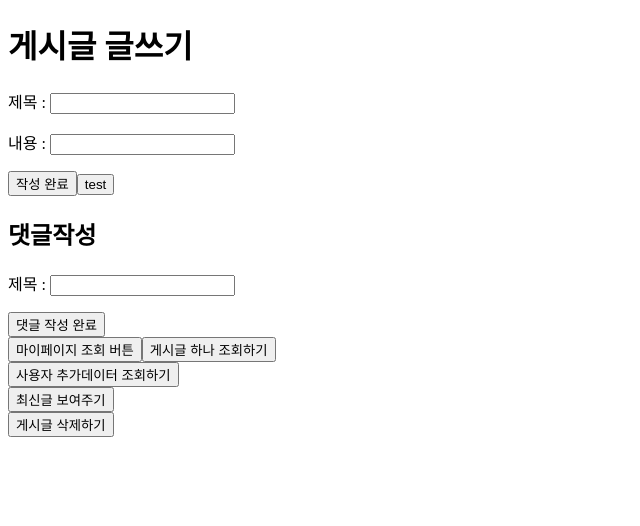
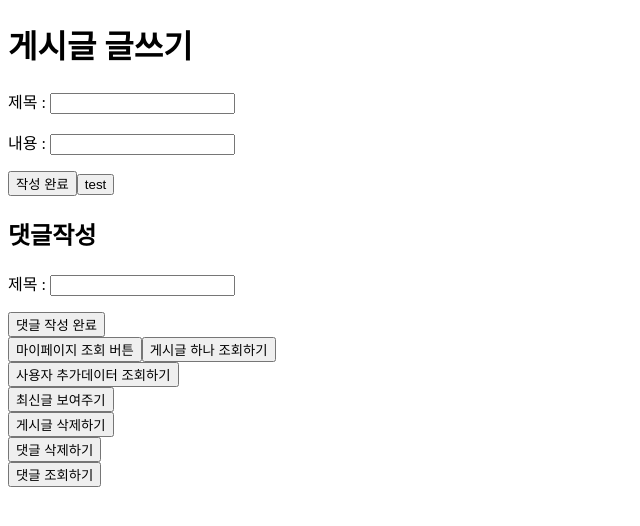
Before and after one commit to inhohwangg/nuxt-side-project, a Nuxt app: page /write in a window 1280 px wide. Shown: the top 526 px of the page, without its empty margins (0-640 px from the left). Built offline with nearby package versions, Linux system fonts and the light colour scheme.

Commit message:
axios add

```diff
--- a/pages/write.vue
+++ b/pages/write.vue
@@ -25,6 +25,12 @@
     <div>
         <button @click="removePost">게시글 삭제하기</button>
     </div>
+    <div>
+        <button @click="removeComment">댓글 삭제하기</button>
+    </div>
+    <div>
+        <button @click="commentRead">댓글 조회하기</button>
+    </div>
   </div>
 </template>
 
@@ -38,6 +44,7 @@ export default {
             comment:'',
             postId: 1,
             post_id: 1,
+            commentId:1,
         }
     },
     methods: {
@@ -154,19 +161,43 @@ export default {
                 console.log(error, '최신글 보여주기 실패!')
             })
         },
+        // 게시글 삭제하기
         removePost() {
-            const host = 'http://13.125.96.150:3000/api/post/delete'
+            const host = `http://13.125.96.150:3000/api/post/delete/${this.postId}`
             let token = localStorage.getItem('access_token')
-            let data = {
-                postId : this.postId
-            }
-            axios.delete(host,{headers:{Authorization:`Bearer ${token}`}},{data: {postId:this.postId}})
+            axios.delete(host,{headers:{Authorization:`Bearer ${token}`}})
             .then((res)=> {
                 console.log(res)
                 console.log('게시글 삭제 완료!')
             })
             .catch((error)=> {
                 console.log(error, '게시글 삭제 실패!')
+            })
+        },
+        // 댓글 삭제하기
+        removeComment() {
+            const host = `http://13.125.96.150:3000/api/comment/delete/${this.commentId}`
+            let token = localStorage.getItem('access_token')
+            axios.delete(host, {headers:{Authorization:`Bearer ${token}`}})
+            .then((res)=> {
+                console.log(res)
+                console.log('댓글 삭제하기 성공!')
+            })
+            .catch((error)=> {
+                console.log(error, '댓글삭제하기 실패!')
+            })
+        },
+        // 댓글 조회하기
+        commentRead() {
+            const host = `http://13.125.96.150:3000/api/post/${this.postId}`
+            let token = localStorage.getItem('access_token')
+            axios.delete(host, {headers:{Authorization:`Bearer ${token}`}})
+            .then((res)=> {
+                console.log(res)
+                console.log('댓글 조회하기 성공!')
+            })
+            .catch((error)=> {
+                console.log(error, '댓글 조회하기 실패!')
             })
         }
     }
```
